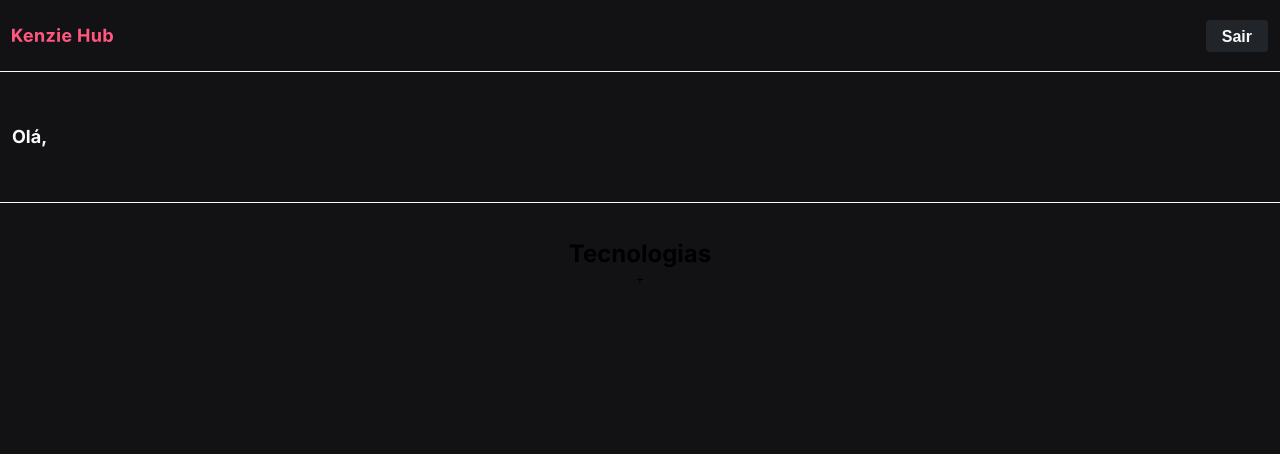
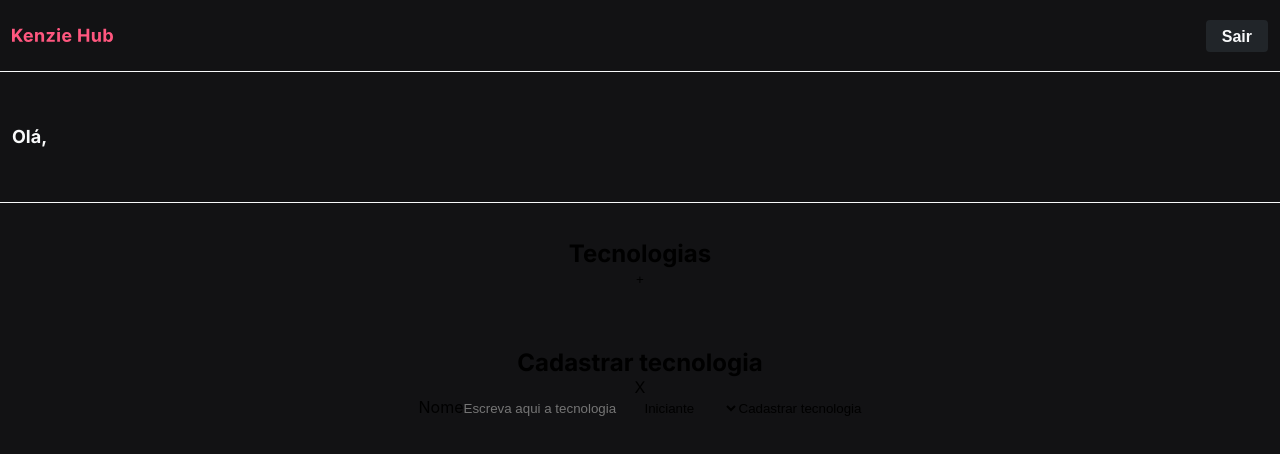
Before and after one commit to Kenzie-Academy-Brasil-Developers/react-entrega-kenzie-hub-julia-gabgomes-2, a React (Create React App) app: page /dashboard in a window 1280 px wide. Shown: the top 454 px of the page. Built offline with nearby package versions, Linux system fonts and the light colour scheme; the HTML template or start-up script is replaced by a standard one.

Commit message:
feat: add tech feature

```diff
--- a/src/components/FormRegister/index.jsx
+++ b/src/components/FormRegister/index.jsx
@@ -26,7 +26,7 @@ export const FormRegister = () => {
           Nome
         </StyledText>
         <Input
-          type="string"
+          type="text"
           id="name"
           placeholder="Digite aqui seu nome"
           {...register("name")}
@@ -74,7 +74,7 @@ export const FormRegister = () => {
           Bio
         </StyledText>
         <Input
-          type="string"
+          type="text"
           id="bio"
           placeholder="Digite aqui sua bio"
           {...register("bio")}
@@ -86,7 +86,7 @@ export const FormRegister = () => {
           Contato
         </StyledText>
         <Input
-          type="string"
+          type="text"
           id="contact"
           placeholder="Digite aqui seu contato"
           {...register("contact")}
--- a/src/components/TechModal/index.jsx
+++ b/src/components/TechModal/index.jsx
@@ -0,0 +1,45 @@
+import { useContext } from "react";
+import { TechContext } from "../../contexts/TechContext";
+
+import { useForm } from "react-hook-form";
+
+export const TechModal = () => {
+  const { registerTech } = useContext(TechContext);
+
+  const {
+    register,
+    handleSubmit,
+    formState: { errors },
+  } = useForm();
+
+  const onSubmit = (data) => {
+    registerTech(data);
+  };
+
+  return (
+    <div>
+      <div>
+        <h2>Cadastrar tecnologia</h2>
+        <span>X</span>
+      </div>
+      <form onSubmit={handleSubmit(onSubmit)}>
+        <label>
+          Nome
+          <input
+            type="text"
+            id="title"
+            placeholder="Escreva aqui a tecnologia"
+            {...register("title", { required: true })}
+          />
+        </label>
+        {errors.title && <span>O campo tecnologia é obrigatório</span>}
+        <select id="status" {...register("status")}>
+          <option value="Iniciante">Iniciante</option>
+          <option value="Intermediário">Intermediário</option>
+          <option value="Avançado">Avançado</option>
+        </select>
+        <button type="submit">Cadastrar tecnologia</button>
+      </form>
+    </div>
+  );
+};
--- a/src/contexts/TechContext.jsx
+++ b/src/contexts/TechContext.jsx
@@ -4,24 +4,37 @@ import { api } from "../services/api";
 
 import { useContext } from "react";
 import { UserContext } from "./UserContext";
+import { set } from "react-hook-form";
 
 export const TechContext = createContext({});
 
 export const TechProvider = ({ children }) => {
   const { techs, setTechs } = useContext(UserContext);
 
+  console.log(techs);
+
+  const registerTech = async (data) => {
+    try {
+      const request = await api.post("/users/techs", data);
+      setTechs((previousTechs) => [...previousTechs, request.data]);
+    } catch (error) {
+      // console.log(error);
+      //toast => não foi possível excluir a tecnologia, tente novamente
+    }
+  };
+
   const deleteTech = async (id) => {
     try {
       const request = await api.delete(`/users/techs/${id}`);
       setTechs(techs.filter((element) => element.id !== id));
     } catch (error) {
-      console.log(error);
+      // console.log(error);
       //toast => não foi possível excluir a tecnologia, tente novamente
     }
   };
 
   return (
-    <TechContext.Provider value={{ deleteTech }}>
+    <TechContext.Provider value={{ deleteTech, registerTech }}>
       {children}
     </TechContext.Provider>
   );
--- a/src/pages/Dashboard/index.jsx
+++ b/src/pages/Dashboard/index.jsx
@@ -2,6 +2,7 @@ import { DashNavbar } from "../../components/DashNavbar";
 import { DashHeader } from "../../components/DashHeader";
 import { TechProvider } from "../../contexts/TechContext";
 import { DashMain } from "../../components/DashMain";
+import { TechModal } from "../../components/TechModal";
 
 export const Dashboard = () => (
   <>
@@ -9,6 +10,7 @@ export const Dashboard = () => (
     <DashHeader />
     <TechProvider>
       <DashMain />
+      <TechModal />
     </TechProvider>
   </>
 );
```
